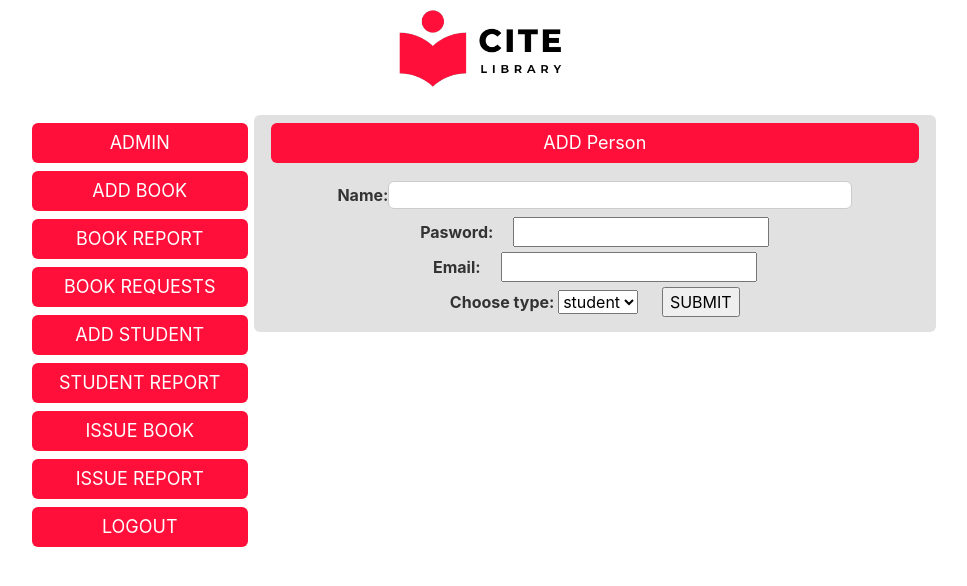
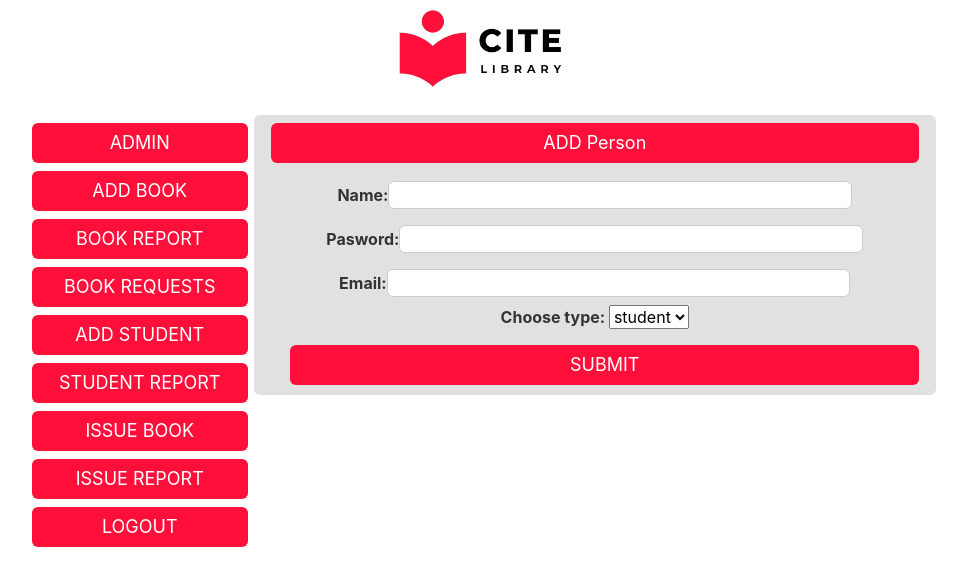
Before and after one commit to sauravtand/Digital-Library, a PHP site: page /admin_service_dashboard.php in a window 1280 px wide, after a click on "ADD STUDENT". Shown: the part 121-707 px from the top of the page, without its empty margins (159-1126 px from the left). Run offline with PHP 8.4, Linux system fonts and the light colour scheme; data that the repository does not hold is empty; some libraries are stand-ins or nearby versions.

Commit message:
css changes

```diff
--- a/ProjectV/admin_service_dashboard.php
+++ b/ProjectV/admin_service_dashboard.php
@@ -122,6 +122,26 @@
         border-radius: 6px;
         box-sizing: border-box;
     }
+
+    input[type=password] {
+        width: 70%;
+
+        margin: 8px 0;
+        display: inline-block;
+        border: 1px solid #ccc;
+        border-radius: 6px;
+        box-sizing: border-box;
+    }
+
+    input[type=email] {
+        width: 70%;
+
+        margin: 8px 0;
+        display: inline-block;
+        border: 1px solid #ccc;
+        border-radius: 6px;
+        box-sizing: border-box;
+    }
 </style>
 
 <body>
@@ -232,7 +252,8 @@
                     <form action="addpersonserver_page.php" method="post" enctype="multipart/form-data">
                         <label>Name:</label><input type="text" name="addname" />
                         </br>
-                        <label>Pasword:</label><input type="pasword" name="addpass" />
+                        <label>Pasword:</label><input type="password" name="addpass" />
+
                         </br>
                         <label>Email:</label><input type="email" name="addemail" /></br>
                         <label for="typw">Choose type:</label>
@@ -241,7 +262,7 @@
                             <option value="teacher">teacher</option>
                         </select>
 
-                        <input type="submit" value="SUBMIT" />
+                        <input type="submit" value="SUBMIT" class="greenbtn" />
                     </form>
                 </div>
             </div>
```
